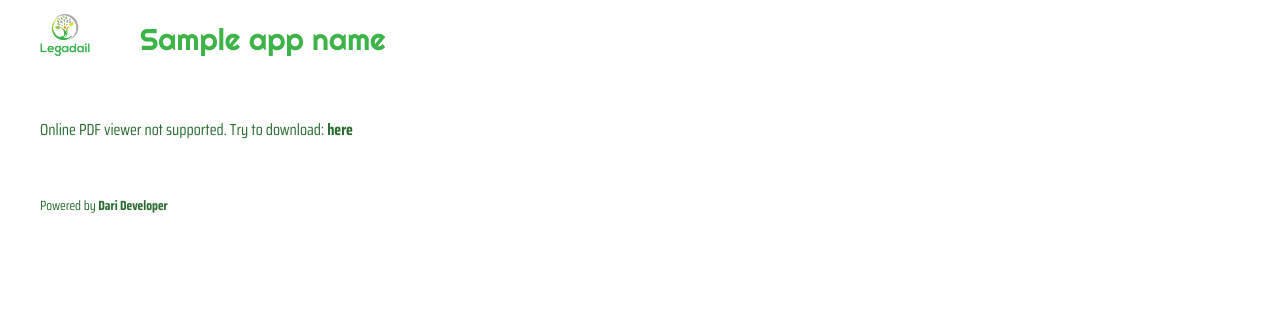
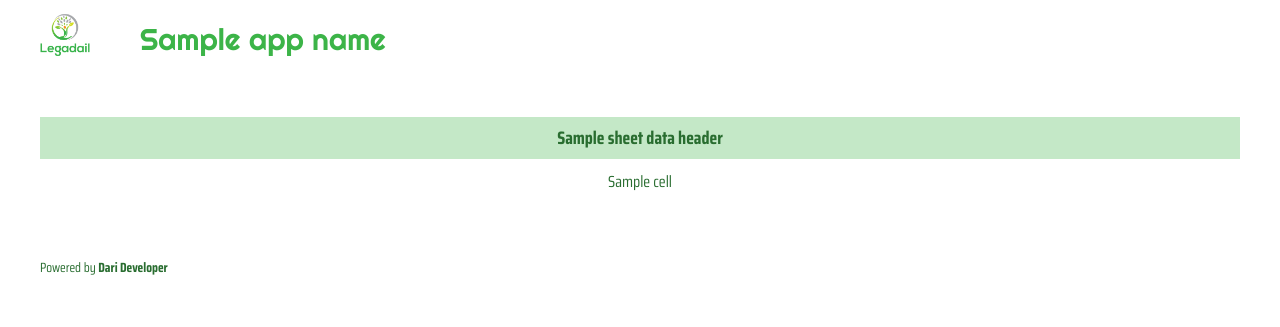
Before and after one commit to darideveloper/legadail, a Django app: template excelapp/templates/excelapp/home.html in a window 1280 px wide. Shown: the top 327 px of the page. Run offline with Django 4.2, Linux system fonts and the light colour scheme; the template is opened without the code that fills it: most values are stand-ins (such as "Sample title", 1, 10 or a date in 2020).

Commit message:
results table

```diff
--- a/excelapp/models.py
+++ b/excelapp/models.py
@@ -10,9 +10,9 @@ from .views import notification_callback
 
 def format_sheet_data (row):
     if row[0] and type(row[0]) != str :
-        return [row[0].strftime("%H:%M"), *row[1:17]]
+        return [row[0].strftime("%H:%M"), *row[1:9]]
     else:
-        return row[0:17]
+        return row[0:9]
 
 def update_database (excel_file, ExcelFile):
 
--- a/excelapp/static/excelapp/css/_home.sass
+++ b/excelapp/static/excelapp/css/_home.sass
@@ -1,7 +1,28 @@
 main.home
     margin-top: 50px
-    object
+
+    table
         width: 100%
-        height: 700px
-        margin: 0
-        padding: 0
+        min-width: 1000px
+        border-spacing: 0
+        border-collapse: collapse
+
+        th
+            background-color: rgba($color-c, 0.3)
+            height: 40px
+            font-size: 18px
+
+        tr
+            &:nth-child(even)
+                background-color: rgba($color-b, 0.2)
+
+            &.last:nth-child(even)
+                background-color: rgba($color-d, 0.2)
+
+
+            td
+                padding: 10px 2px
+                text-align: center
+
+                &:nth-child(1), &:nth-child(1)
+                    width: 110px
--- a/excelapp/static/excelapp/css/style.css
+++ b/excelapp/static/excelapp/css/style.css
@@ -191,11 +191,29 @@ footer {
 main.home {
   margin-top: 50px;
 }
-main.home object {
+main.home table {
   width: 100%;
-  height: 700px;
-  margin: 0;
-  padding: 0;
+  min-width: 1000px;
+  border-spacing: 0;
+  border-collapse: collapse;
+}
+main.home table th {
+  background-color: rgba(60, 180, 72, 0.3);
+  height: 40px;
+  font-size: 18px;
+}
+main.home table tr:nth-child(even) {
+  background-color: rgba(212, 222, 38, 0.2);
+}
+main.home table tr.last:nth-child(even) {
+  background-color: rgba(41, 109, 48, 0.2);
+}
+main.home table tr td {
+  padding: 10px 2px;
+  text-align: center;
+}
+main.home table tr td:nth-child(1), main.home table tr td:nth-child(1) {
+  width: 110px;
 }
 
 .btn {
--- a/excelapp/templates/excelapp/home.html
+++ b/excelapp/templates/excelapp/home.html
@@ -3,12 +3,47 @@
 
 {% block main %}
 <main class="home">
-    <object data="{{pdf_path}}" type="application/pdf">
-        <div>
-            <p>Online PDF viewer not supported. Try to download:
-                <a href="{{pdf_path}}">here</a>
-            </p>
-        </div>
-    </object>
+    {% if sheet_data_header %}
+
+        <!-- Display table -->
+        <table>
+            <thead>
+                <tr>
+                    {% for title in sheet_data_header %}
+                        {% if title %}
+                            <th>{{title}}</th>
+                        {% else %}
+                            <th></th>
+                        {% endif %}
+                    {% endfor %}
+                </tr>
+            </thead>
+            {% for row in sheet_data_body %}
+                <tr>
+                    {% for cell in row %}
+                        {% if cell %}
+                            <td>{{cell}}</td>
+                        {% else %}
+                            <td></td>
+                        {% endif %}
+                    {% endfor %}
+                </tr>
+            {% endfor %}
+
+        </table>
+
+
+    {% else %}
+        The user dont have an excel sheet.
+    {% endif %}
 </main>
+<script>
+    // Different colors for last  row of the table
+    const rows = document.querySelectorAll ("table tr")
+    console.log (rows)
+    const last_rows = Array.from(rows).slice (rows.length - 6, rows.length)
+    for (const row of last_rows) {
+        row.classList.add ("last")
+    }
+</script>
 {% endblock %}
--- a/excelapp/templates/excelapp/login.html
+++ b/excelapp/templates/excelapp/login.html
@@ -14,7 +14,7 @@
 
         <label>
             User name
-            <input type="text" name="user" id="user" class="text-input" required placeholder="JohnSmith or ScheduleV-1-JohnSmith">
+            <input type="text" name="user" id="user" class="text-input" required placeholder="JohnSmith or JohnSmith1">
         </label>
         <label>
             Password
```
Also changed, not shown: excelapp/views.py (+14 -1 lines), 1 other file.
